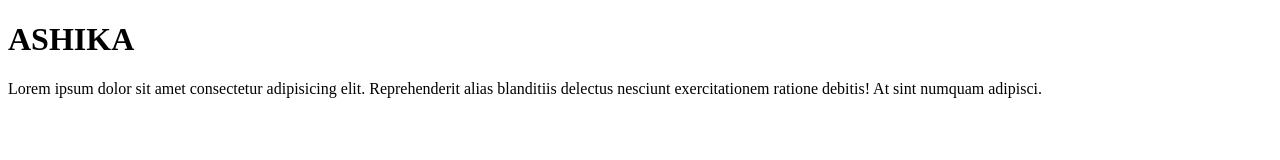
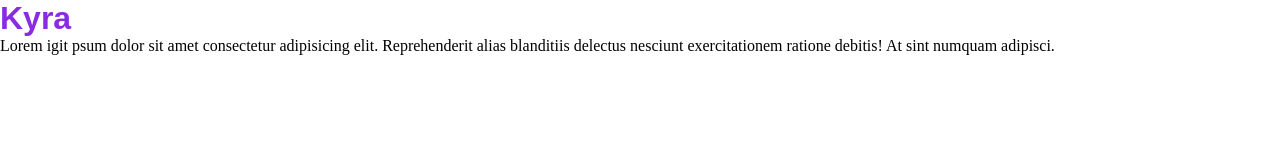
Before and after one commit to KimberlynToro/Github-Entrega, a plain HTML site: page index.html in a window 1280 px wide. Drawn offline with Linux system fonts and the light colour scheme.

Commit message:
Cambie el h1

```diff
--- a/index.html
+++ b/index.html
@@ -4,11 +4,12 @@
     <meta charset="UTF-8">
     <meta http-equiv="X-UA-Compatible" content="IE=edge">
     <meta name="viewport" content="width=device-width, initial-scale=1.0">
+    <link rel="stylesheet" href="./css/style.css">
     <title>Github Kimberlyn</title>
 </head>
 <body>
-    <h1> ASHIKA</h1>
-    <p>Lorem ipsum dolor sit amet consectetur adipisicing elit. Reprehenderit alias blanditiis delectus nesciunt exercitationem ratione debitis! At sint numquam adipisci.</p>
+    <h1> Kyra</h1>
+    <p>Lorem igit psum dolor sit amet consectetur adipisicing elit. Reprehenderit alias blanditiis delectus nesciunt exercitationem ratione debitis! At sint numquam adipisci.</p>
 
 </body>
 </html>
```
Also changed, not shown: img/kyra 2.jpg (added), img/kyra 3.jpg (added).
